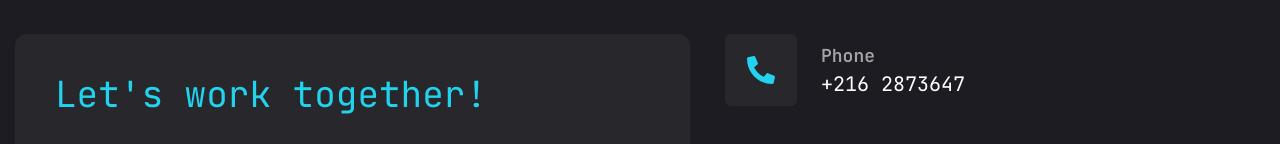
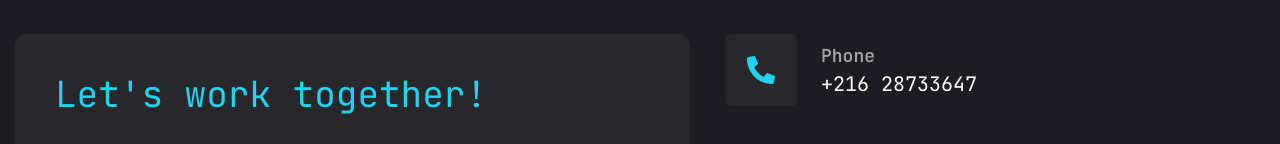
Before and after one commit to mohamedaichaouiii/project, a Next.js app: page /contact in a window 1280 px wide. Shown: the part 142-286 px from the top of the page. Built offline with nearby package versions, Linux system fonts and the light colour scheme.

Commit message:
Update page.jsx

```diff
--- a/app/contact/page.jsx
+++ b/app/contact/page.jsx
@@ -20,7 +20,7 @@ const info = [
   {
     icon: <FaPhoneAlt />,
     title: "Phone",
-    description: "+216 2873647"
+    description: "+216 28733647"
   },
   {
     icon: <FaEnvelope />,
```
